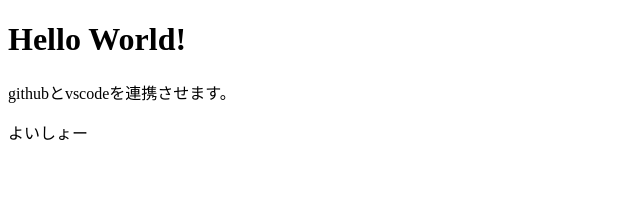
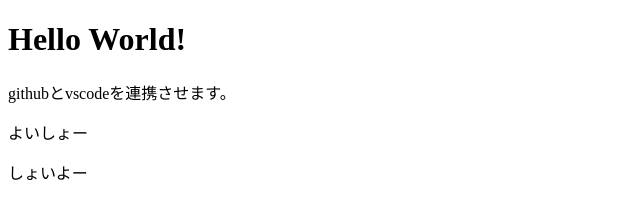
Before and after one commit to n-winter/Graduation, a plain HTML site: page index.html in a window 1280 px wide. Shown: the full height of the page, 0-640 px from the left. Drawn offline with Linux system fonts and the light colour scheme.

Commit message:
しょいよー

```diff
--- a/index.html
+++ b/index.html
@@ -8,5 +8,6 @@
         <h1>Hello World!</h1>
         <p>githubとvscodeを連携させます。</p>
         <p>よいしょー</p>
+        <p>しょいよー</p>
     </body>
 </html>
```
